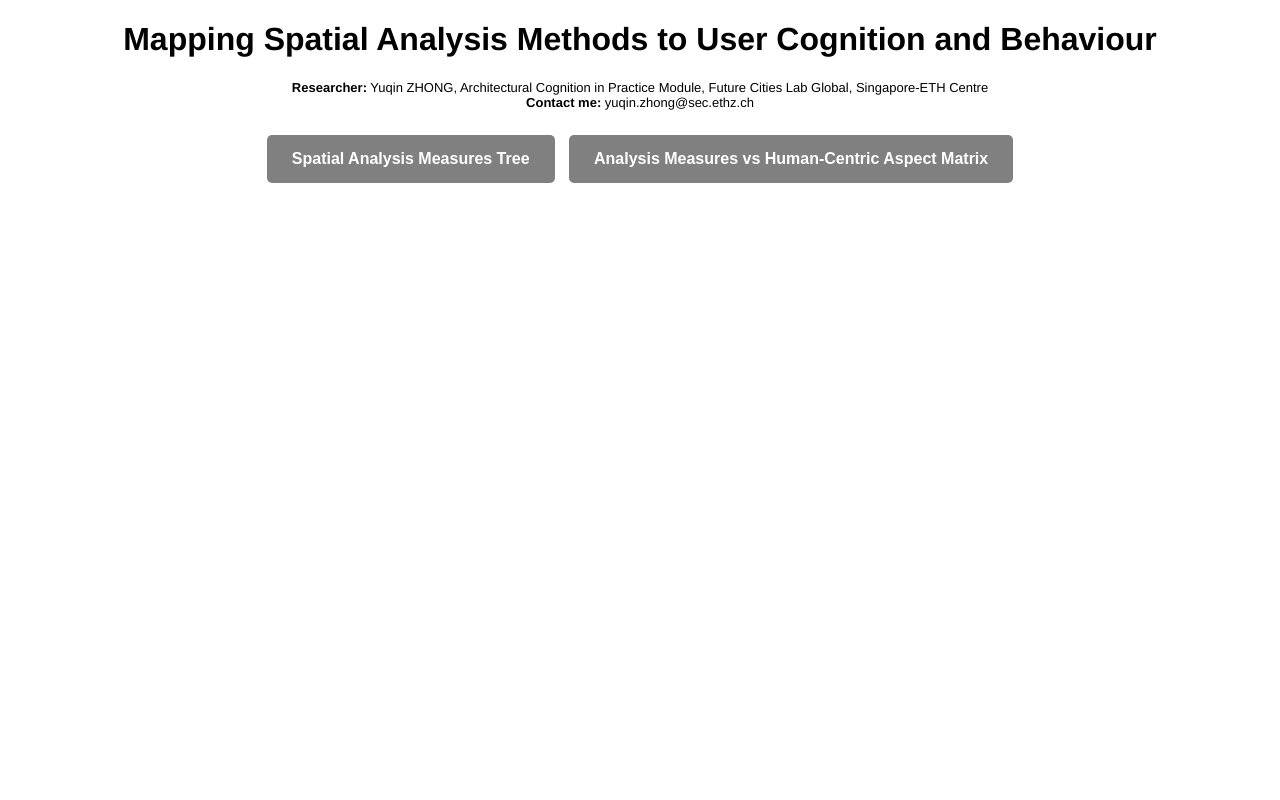
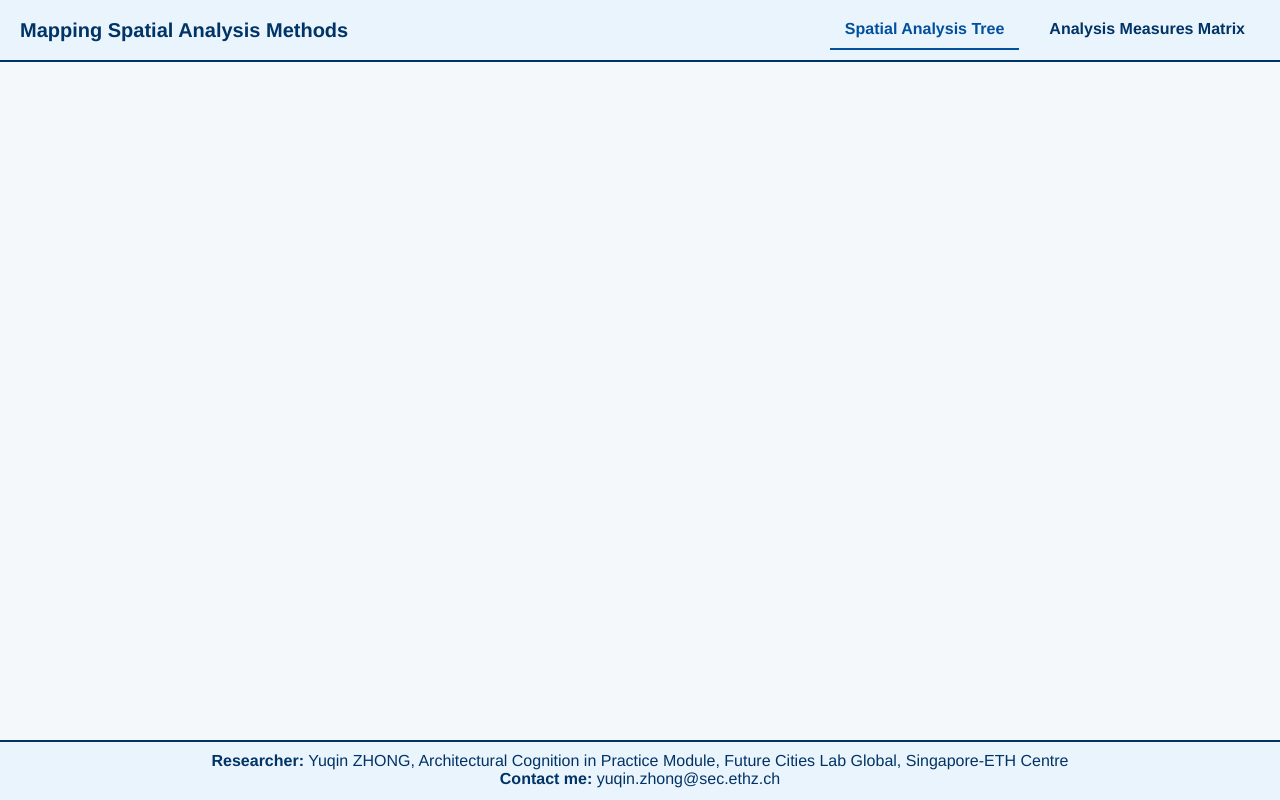
Before and after one commit to yuqin-z/acp-page, a plain HTML site: page index.html in a window 1280 px wide. Drawn offline with Linux system fonts and the light colour scheme; a script that the page names is missing.

Commit message:
changed styling of the website

```diff
--- a/index.html
+++ b/index.html
@@ -11,108 +11,169 @@
   <style>
     body {
       font-family: 'Helvetica Neue', Helvetica, Arial, sans-serif;
-      text-align: center;
+      margin: 0;
+      padding: 0;
+      overflow: hidden; /* Prevent outer scrollbars */
+      color: #333;
+      background-color: #f5f8fa;
+      display: flex;
+      flex-direction: column;
+      height: 100vh;
     }
 
-    .button-container {
-      text-align: center;
-      margin-top: 20px;
+    header {
+      display: flex;
+      justify-content: space-between;
+      align-items: center;
+      background-color: #eaf4fc;
+      color: #003366;
+      padding: 10px 20px;
+      border-bottom: 2px solid #003366;
     }
 
-    .button {
-      padding: 15px 25px;
-      margin: 5px;
-      cursor: pointer;
-      background-color: grey;
-      color: white;
-      border: none;
-      border-radius: 5px;
+    header h1 {
+      margin: 0;
+      font-size: 20px;
       font-weight: bold;
-      font-size: 16px;
     }
 
-    .button.small {
-      padding: 10px 20px;
-      font-size: 14px;
-      background-color: darkgrey;
+    .navbar {
+      display: flex;
+      gap: 15px;
     }
 
-    .button.active, .button:hover {
-      background-color: #5a5a5a;
+    .navbar a {
+      text-decoration: none;
+      color: #003366;
+      padding: 10px 15px;
+      font-weight: bold;
+      border-bottom: 2px solid transparent;
+      transition: all 0.3s;
+    }
+
+    .navbar a:hover, .navbar a.active {
+      border-bottom: 2px solid #00509e;
+      color: #00509e;
     }
 
     .content {
       display: none;
-      text-align: center;
-      margin-top: 20px;
+      height: calc(100vh - 120px); /* Subtract header and footer heights */
+      box-sizing: border-box;
+      overflow: hidden;
+      margin-bottom: 60px; /* Add margin to prevent footer overlap */
     }
 
     .content.active {
       display: block;
     }
 
-    .researcher-info {
-      font-size: small;
-      margin-bottom: 20px;
-    }
-
-    .researcher-info b {
-      font-weight: bold;
-    }
-
     #vis-container {
+      display: flex;
+      justify-content: center;
+      align-items: flex-start;
       width: 100%;
-      height: 100%; /*80vh; Take 80% of viewport height */
-      overflow: auto; /* Allow scrolling if the content is larger than container */
-      position: relative;
+      height: calc(100vh - 180px); /* Account for header, footer, and some padding */
+      overflow-y: auto;
+      padding-top: 2vh;
+      padding-bottom: 60px;
     }
 
     #vis {
-      margin: 0 auto;
-      max-width: 1500px; /* Larger canvas size */
-      max-height: 1500px; /* Larger canvas size */
-      height: 100%;
+      display: flex;
+      flex-direction: row;
+      gap: 20px;
+      min-height: 1200px; /* Match the height of your Vega visualization */
+    }
+
+    /* Style for the Vega control panel */
+    .vega-bindings {
+      position: sticky !important;
+      top: 20vh !important;
+      padding: 20px;
+      background: #f5f8fa;
+      border-radius: 8px;
+      box-shadow: 0 2px 4px rgba(0,0,0,0.1);
+      height: fit-content;
+    }
+
+    #matrix-image-container {
+      width: 100%;
+      height: 100%; /* Ensure it fits the content area */
+      overflow-x: auto; /* Allow horizontal scrolling */
+      overflow-y: hidden; /* Prevent vertical scrolling */
+      display: flex;
+      justify-content: center;
+      align-items: center;
+      padding: 20px; /* Add some padding to prevent image from touching edges */
     }
 
     #matrix-image {
-      width: 800px;
-      height: auto;
-      transform-origin: 50% 20%;
-      transition: transform 0.5s ease;
+      height: auto; /* Changed from 100% to auto */
+      width: 70vh; /* Set width to viewport height */
+      transform: rotate(-90deg);
+      transform-origin: center center;
+      max-width: none; /* Remove any max-width restrictions */
+    }
+
+    footer {
+      position: fixed; /* Fix the footer at the bottom */
+      bottom: 0;
+      background-color: #eaf4fc;
+      color: #003366;
+      padding: 10px 20px;
+      width: 100%;
+      text-align: center;
+      border-top: 2px solid #003366;
+      height: 60px;
+      box-sizing: border-box;
     }
   </style>
 </head>
 
 <body>
-  <div style="width:90%; margin:0 auto;">
-    <h1>Mapping Spatial Analysis Methods to User Cognition and Behaviour</h1>
-    <div class="researcher-info">
-      <b>Researcher:</b> Yuqin ZHONG, Architectural Cognition in Practice Module, Future Cities Lab Global, Singapore-ETH Centre <br><b>Contact me:</b> yuqin.zhong@sec.ethz.ch
+  <header>
+    <h1>Mapping Spatial Analysis Methods</h1>
+    <div class="navbar">
+      <a id="tree-btn" href="javascript:void(0)" class="active" onclick="showContent('tree')">Spatial Analysis Tree</a>
+      <a id="matrix-btn" href="javascript:void(0)" onclick="showContent('matrix')">Analysis Measures Matrix</a>
     </div>
-    <div class="button-container">
-      <button id="tree-btn" class="button" onclick="showContent('tree')">Spatial Analysis Measures Tree</button>
-      <button id="matrix-btn" class="button" onclick="showContent('matrix')">Analysis Measures vs Human-Centric Aspect Matrix</button>
-      <br>
-      <button id="rotate-btn" class="button small" onclick="rotateImage()" style="display:none;">Rotate</button>
+  </header>
+
+  <div id="tree" class="content active">
+    <div id="vis-container">
+      <div id="vis"></div>
     </div>
-    <div id="tree" class="content active">
-      <div id="vis-container">
-        <div id="vis"></div>
-      </div>
-    </div>
-    <div id="matrix" class="content">
+  </div>
+
+  <div id="matrix" class="content">
+    <div id="matrix-image-container">
       <img id="matrix-image" src="https://github.com/yuqin-z/acp-page/blob/main/Picture1.png?raw=true" alt="Analysis Measures vs Human-Centric Aspect Matrix">
     </div>
   </div>
 
+  <footer>
+    <div class="researcher-info">
+      <b>Researcher:</b> Yuqin ZHONG, Architectural Cognition in Practice Module, Future Cities Lab Global, Singapore-ETH Centre<br>
+      <b>Contact me:</b> yuqin.zhong@sec.ethz.ch
+    </div>
+  </footer>
+
   <script type="text/javascript">
     const spec = "radial-tree-spec.vg.json";
     vegaEmbed('#vis', spec, {
-      width: 1200, // Adjust Vega chart width
-      height: 1200, // Adjust Vega chart height
-      actions: { compiled: false, export: true, source: false, editor: true }
+      width: 1200,
+      height: 1200,
+      actions: {
+        compiled: false,
+        export: true,
+        source: false,
+        editor: true
+      },
+      defaultStyle: true,  // Ensure default Vega styling is applied
+      hover: true         // Enable hover interactions
     }).then(function (result) {
-      // Access the Vega view instance (https://vega.github.io/vega/docs/api/view/) as result.view
+      // Access the Vega view instance as result.view
     }).catch(console.error);
 
     function showContent(contentId) {
@@ -121,27 +182,10 @@
       });
       document.getElementById(contentId).classList.add('active');
 
-      document.querySelectorAll('.button').forEach(function (button) {
-        button.classList.remove('active');
+      document.querySelectorAll('.navbar a').forEach(function (navLink) {
+        navLink.classList.remove('active');
       });
       document.getElementById(contentId + '-btn').classList.add('active');
-
-      if (contentId === 'matrix') {
-        document.getElementById('rotate-btn').style.display = 'inline-block';
-      } else {
-        document.getElementById('rotate-btn').style.display = 'none';
-      }
-    }
-
-    function rotateImage() {
-      const img = document.getElementById('matrix-image');
-      let rotated = img.getAttribute('data-rotated') === 'true';
-      if (rotated) {
-        img.style.transform = 'rotate(0deg)';
-      } else {
-        img.style.transform = 'rotate(-90deg)';
-      }
-      img.setAttribute('data-rotated', !rotated);
     }
   </script>
 </body>
```
